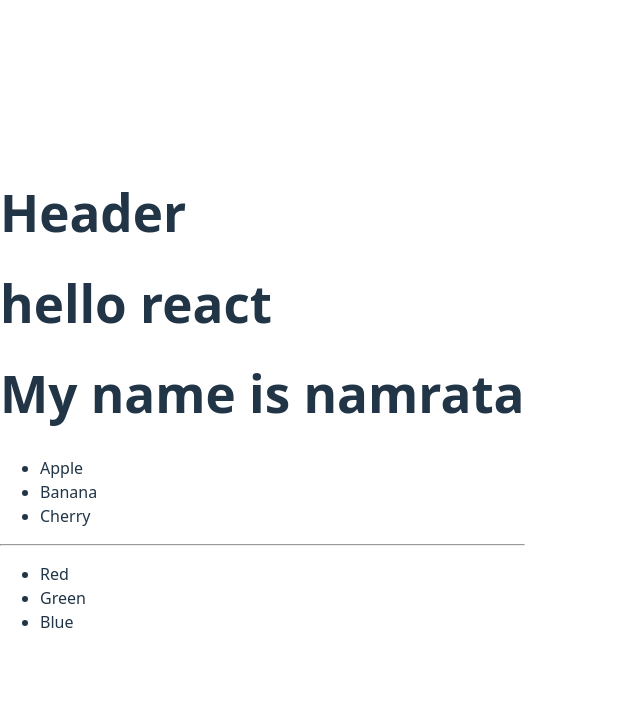
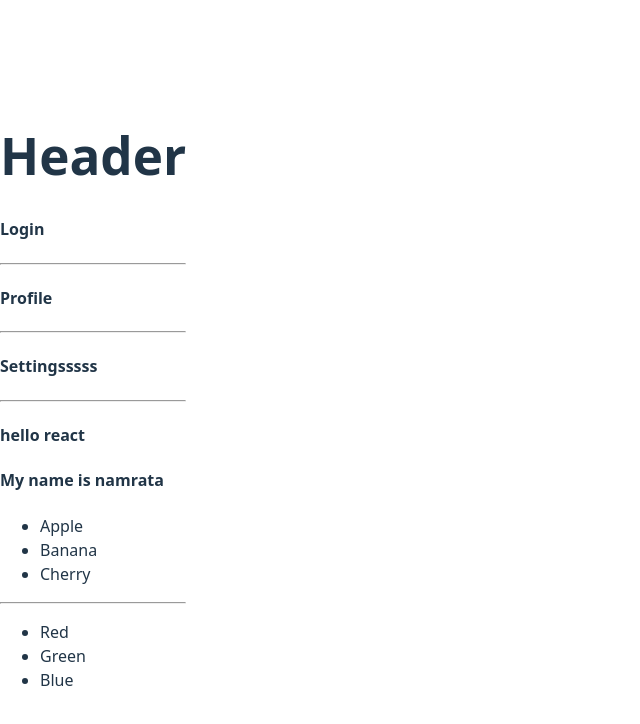
Before and after one commit to Namrata725/reactLearning, a React (Vite) app: page / in a window 1280 px wide. Shown: the top 724 px of the page, without its empty margins (0-640 px from the left). Built offline with nearby package versions, Linux system fonts and the light colour scheme.

Commit message:
docs: add README and example code for React component import/export

```diff
--- a/src/App.jsx
+++ b/src/App.jsx
@@ -1,12 +1,23 @@
 import Header from "./Header.JSX"
+import Login from "./UserComponent"
+import {Profile} from "./UserComponent"
+import {Settings} from "./UserComponent"
+// import { Header } from "./Header.jsx" // named import
+// import { Login } from "./UserComponent" // named import
 
 function App() {
   return (
 
     <div>
       <Header />
-      <h1>hello react</h1>
-      <h1>My name is namrata</h1>
+      <Login />
+      <hr />
+      <Profile />
+      <hr />
+      <Settings />
+      <hr />
+      <h4>hello react</h4>
+      <h4>My name is namrata</h4>
 
       <FruitList />
       <hr />
--- /dev/null
+++ b/src/UserComponent.jsx
@@ -0,0 +1,26 @@
+function Login(){
+    return (
+        <div>
+            <h4>Login</h4>
+        </div>
+    );
+}
+
+function Profile(){
+    return (
+        <div>
+            <h4>Profile</h4>
+        </div>
+    );
+}
+
+function Settings(){
+    return (
+        <div>
+            <h4>Settingsssss</h4>
+        </div>
+    );
+}
+
+export default Login; //we can only export one default component
+export {Profile, Settings};
```
